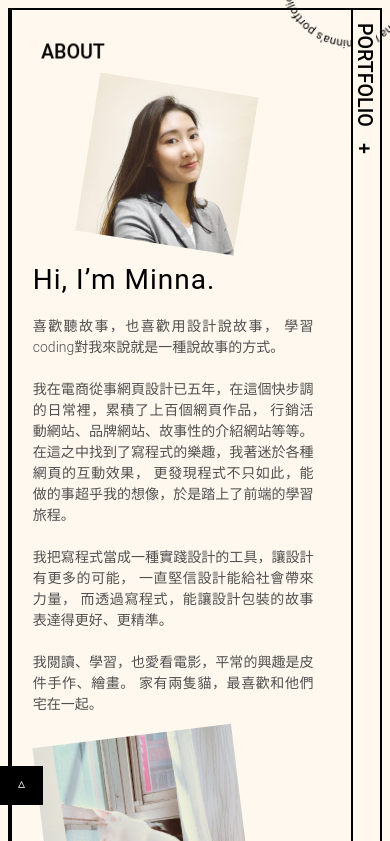
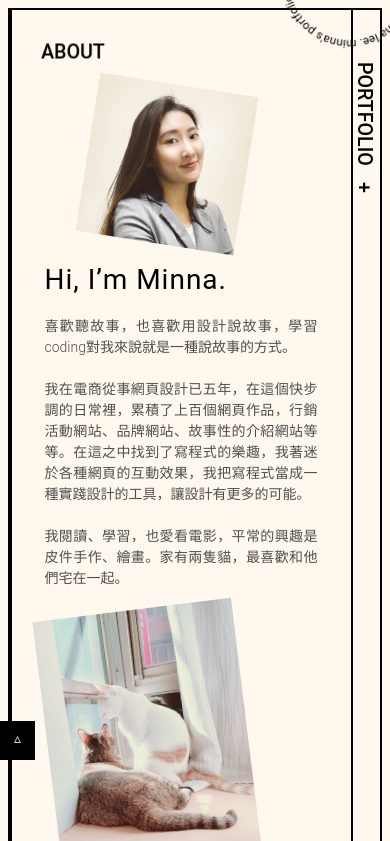
Before and after one commit to miiyi/miiyi.github.io, a plain HTML site: page portfolio/index.html in a window 390 px wide. Both pictures are taken after a click on the element "ABOUT". Shown: the top 841 px of the page. Drawn offline with nearby package versions, Linux system fonts and the light colour scheme.

Commit message:
edit about text

```diff
--- a/portfolio/css/portfolio.css
+++ b/portfolio/css/portfolio.css
@@ -82,6 +82,7 @@ h1{
     font-weight: 400;
 	margin-bottom: 20px;
 	letter-spacing: 1px;
+	white-space:nowrap;
 }
 
 h2{
@@ -206,7 +207,7 @@ p{
 .about .portrait{
 	flex: 1;
     max-width: 180px;
-    transform: translate(-30px, 20px) rotate(9deg);
+    transform: translate(-30px, 0px) rotate(9deg);
     margin: 40px;
 }
 .about .font{
@@ -229,7 +230,7 @@ p{
 }
 .about .cat2{
 	width: 230px;
-    transform: translate(20px, -160px) rotate(-7deg);
+    transform: translate(20px, -100px) rotate(-7deg);
 }
 
 .circle{
@@ -296,9 +297,10 @@ p{
 		padding: 3vw 0;
 		height: calc(100vh - 6vw - 4px);
 		position:fixed;
-		top: 3vw;
+		top: 13vw;
 		transition-duration: 0.5s;
 		z-index: 10;
+		background: none;
 
 	}
 	.about h2{
@@ -330,6 +332,7 @@ p{
 		transform: rotate(-90deg) translate(2vw, 4vw);
 		width: 2vw;
 		position: relative;
+		top: 3vw;
 
 	}
 	.nav{
@@ -373,7 +376,7 @@ p{
 	}
 	.about .font{
 		flex: 1;
-		padding: 5vw 2vw;
+		padding: 5vw 1vw 5vw 5vw;
 		max-width: 650px;
 	}
 	.about img{
@@ -405,9 +408,9 @@ p{
 
 
 	#gotop {
-		width:11vw;
+		width:9vw;
 		height:10vw;
-		bottom: 10vw;
+		bottom: 10vh;
 	}
 
 }
--- a/portfolio/css/style.css
+++ b/portfolio/css/style.css
@@ -239,9 +239,9 @@ ol li{
 		width: 1px;
 	}
 	#gotop {
-		width:11vw;
+		width:9vw;
 		height:10vw;
-		bottom: 10vw;
+		bottom: 10vh;
 	}
 
 	html{
--- a/portfolio/index.html
+++ b/portfolio/index.html
@@ -22,16 +22,8 @@
                             </div>
                             <div class="font">
                                 <h1>Hi, I’m Minna.</h1>
-                                <p>喜歡聽故事，也喜歡用設計說故事， 學習coding對我來說就是一種說故事的方式。<br><br>
-
-                                    我在電商從事網頁設計已五年，在這個快步調的日常裡，累積了上百個網頁作品， 行銷活動網站、品牌網站、故事性的介紹網站等等。 在這之中找到了寫程式的樂趣，我著迷於各種網頁的互動效果， 更發現程式不只如此，能做的事超乎我的想像，於是踏上了前端的學習旅程。<br><br>
-
-                                    我把寫程式當成一種實踐設計的工具，讓設計有更多的可能， 一直堅信設計能給社會帶來力量， 而透過寫程式，能讓設計包裝的故事表達得更好、更精準。 <br><br>
-
-                                    我閱讀、學習，也愛看電影，平常的興趣是皮件手作、繪畫。
-                                家有兩隻貓，最喜歡和他們宅在一起。
-
-
+                                <p>
+                                    喜歡聽故事，也喜歡用設計說故事，學習coding對我來說就是一種說故事的方式。<br><br>我在電商從事網頁設計已五年，在這個快步調的日常裡，累積了上百個網頁作品，行銷活動網站、品牌網站、故事性的介紹網站等等。在這之中找到了寫程式的樂趣，我著迷於各種網頁的互動效果，我把寫程式當成一種實踐設計的工具，讓設計有更多的可能。<br><br>我閱讀、學習，也愛看電影，平常的興趣是皮件手作、繪畫。家有兩隻貓，最喜歡和他們宅在一起。
                                 </p>
                             </div>
                         </div>
```
Also changed, not shown: 2 other files.
